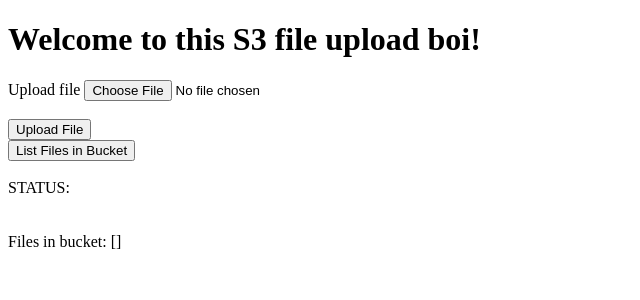
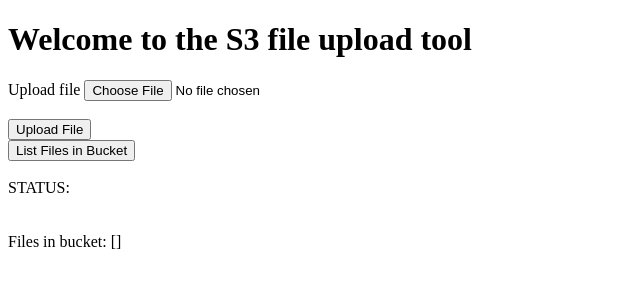
Before and after one commit to GlennHoran/s3-upload, a React (Vite) app in the folder photo-upload-website/: page / in a window 1280 px wide. Shown: the top 300 px of the page, without its empty margins (0-640 px from the left). Built offline with nearby package versions, Linux system fonts and the light colour scheme.

Commit message:
minor change

```diff
--- a/photo-upload-website/src/App.js
+++ b/photo-upload-website/src/App.js
@@ -4,7 +4,7 @@
 
 export default () => (
   <div>
-    <h1>Welcome to this S3 file upload boi!</h1>
+    <h1>Welcome to the S3 file upload tool</h1>
     <FileUpload/>
       <FilePreview/>
   </div>
```
